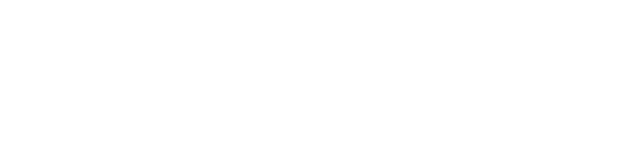
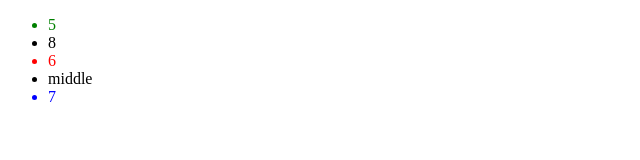
Before and after one commit to Liboq/lbq-mini-vue, a website: page packages/vue/index.html in a window 1280 px wide. Shown: the whole page, without its empty margins (0-640 px from the left). Drawn offline with Linux system fonts and the light colour scheme; the site is published under a folder, as on GitHub Pages, so addresses that start at the root find nothing.

Commit message:
feat:新增dev

```diff
--- a/package.json
+++ b/package.json
@@ -5,8 +5,8 @@
   "license": "MIT",
   "type": "module",
   "scripts": {
-    "build": "rollup -c",
-    "dev": "rollup -c -w && cd ../stuty && serve -s pikachu-mini-vue",
+    "build": "rollup -c -w",
+    "dev": "cd ./packages/vue && serve -p 8888",
     "test": "jest"
   },
   "jest": {
--- a/src/index.html
+++ b/packages/vue/index.html
@@ -16,7 +16,7 @@
     <!-- 测试 -->
 </head>
 <body>
-<script type="module" src="/packages/vue/dist/lbq-mini-vue.cjs.js"></script>
+<script type="module" src="./dist/lbq-mini-vue.cjs.js"></script>
 
 </body>
 </html>
--- a/rollup.config.js
+++ b/rollup.config.js
@@ -2,12 +2,10 @@ import typescript from "@rollup/plugin-typescript";
 import sourceMaps from "rollup-plugin-sourcemaps";
 import resolve from "@rollup/plugin-node-resolve";
 import commonjs from "@rollup/plugin-commonjs";
-import replace from "@rollup/plugin-replace";
 
 export default {
   input:"./src/runtime/tests/index.ts",
   plugins: [
-
     resolve(),
     commonjs(),
     typescript(),
```
